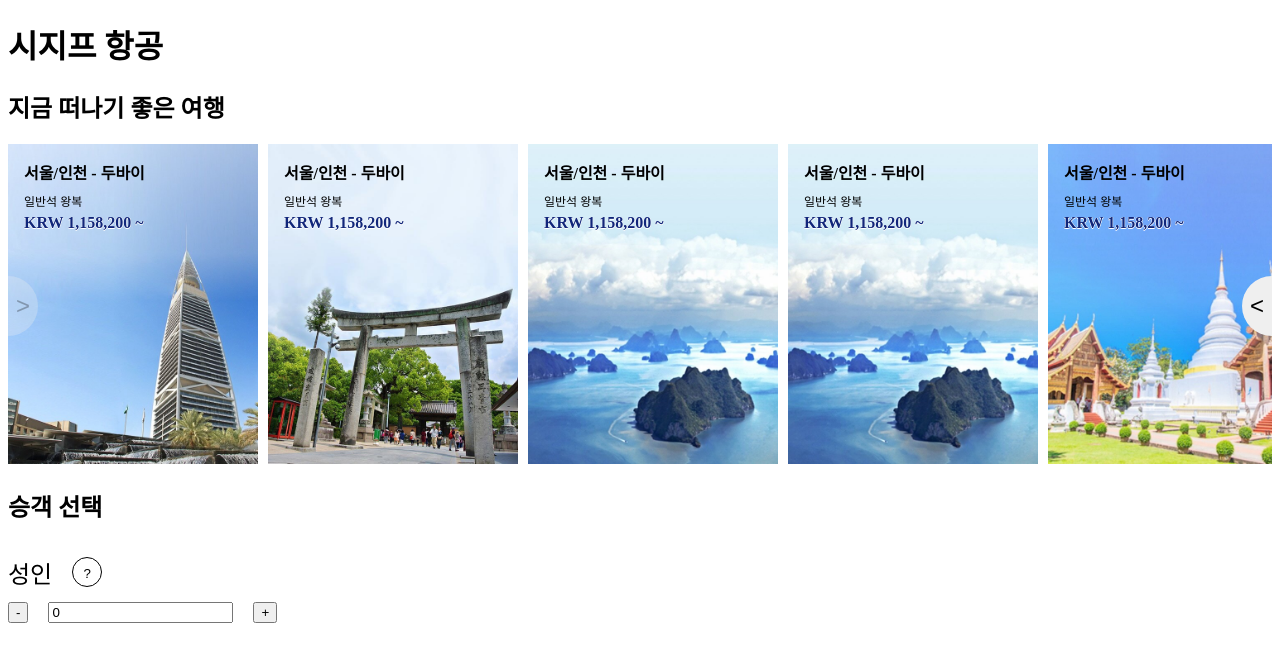
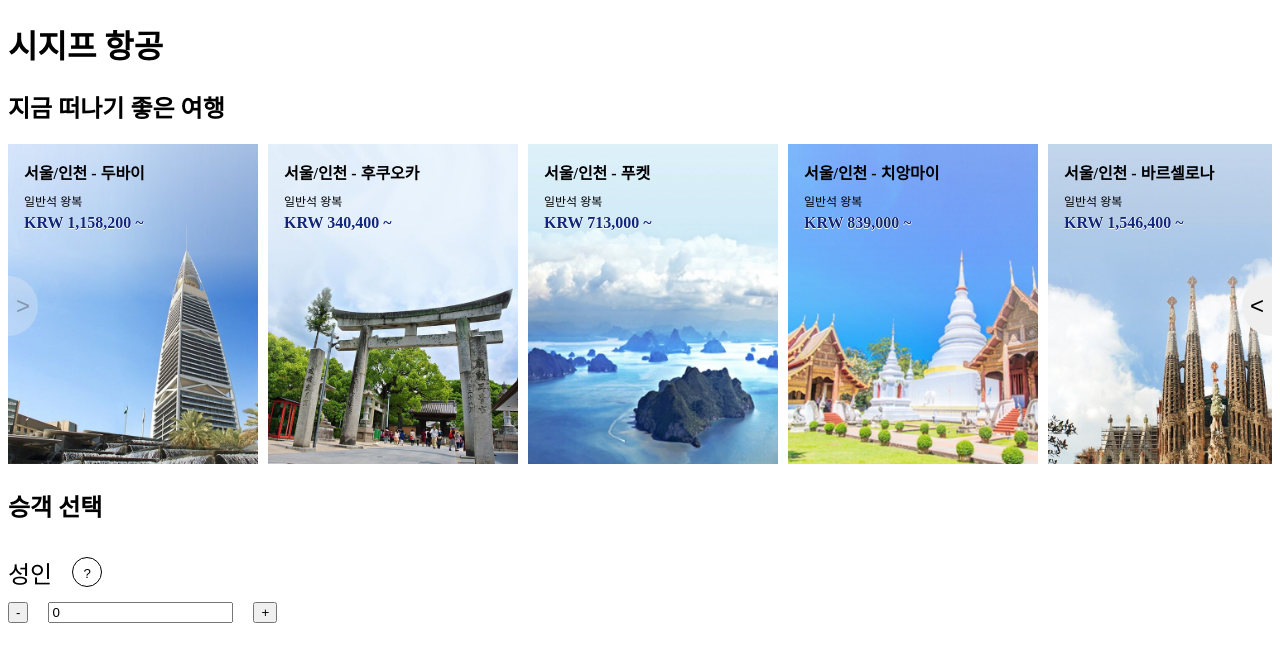
Before and after one commit to woowacourse/a11y-airline, a React app: page / in a window 1280 px wide. Shown: the top 662 px of the page. Built offline with nearby package versions, Linux system fonts and the light colour scheme.

Commit message:
feat: mock data 수정

```diff
--- a/src/Carousel.tsx
+++ b/src/Carousel.tsx
@@ -21,75 +21,66 @@ const TravelList = [
   },
   {
     departure: '서울/인천',
-    arrivals: '두바이',
+    arrivals: '후쿠오카',
     seatClass: '일반',
     isRound: '왕복',
-    bottomPrice: 1158200,
+    bottomPrice: 340400,
     imageUrl: Travel2,
-    href: 'https://www.koreanair.com/booking/best-prices?departureCode=ICN&destinationCode=DXB&duration=7&cabin=Y',
+    href: 'https://www.koreanair.com/booking/best-prices?departureCode=ICN&destinationCode=FUK&duration=7&cabin=Y',
   },
   {
     departure: '서울/인천',
-    arrivals: '두바이',
+    arrivals: '푸켓',
     seatClass: '일반',
     isRound: '왕복',
-    bottomPrice: 1158200,
+    bottomPrice: 713000,
     imageUrl: Travel3,
-    href: 'https://www.koreanair.com/booking/best-prices?departureCode=ICN&destinationCode=DXB&duration=7&cabin=Y',
+    href: 'https://www.koreanair.com/booking/best-prices?departureCode=ICN&destinationCode=HKT&duration=7&cabin=Y',
   },
   {
     departure: '서울/인천',
-    arrivals: '두바이',
+    arrivals: '치앙마이',
     seatClass: '일반',
     isRound: '왕복',
-    bottomPrice: 1158200,
-    imageUrl: Travel3,
-    href: 'https://www.koreanair.com/booking/best-prices?departureCode=ICN&destinationCode=DXB&duration=7&cabin=Y',
+    bottomPrice: 839000,
+    imageUrl: Travel4,
+    href: 'https://www.koreanair.com/booking/best-prices?departureCode=ICN&destinationCode=CNX&duration=7&cabin=Y',
   },
   {
     departure: '서울/인천',
-    arrivals: '두바이',
+    arrivals: '바르셀로나',
     seatClass: '일반',
     isRound: '왕복',
-    bottomPrice: 1158200,
-    imageUrl: Travel4,
-    href: 'https://www.koreanair.com/booking/best-prices?departureCode=ICN&destinationCode=DXB&duration=7&cabin=Y',
+    bottomPrice: 1546400,
+    imageUrl: Travel5,
+    href: 'https://www.koreanair.com/booking/best-prices?departureCode=ICN&destinationCode=BCN&duration=7&cabin=Y',
   },
   {
     departure: '서울/인천',
-    arrivals: '두바이',
+    arrivals: '하노이',
     seatClass: '일반',
     isRound: '왕복',
-    bottomPrice: 1158200,
-    imageUrl: Travel5,
-    href: 'https://www.koreanair.com/booking/best-prices?departureCode=ICN&destinationCode=DXB&duration=7&cabin=Y',
+    bottomPrice: 527600,
+    imageUrl: Travel6,
+    href: 'https://www.koreanair.com/booking/best-prices?departureCode=ICN&destinationCode=HAN&duration=7&cabin=Y',
   },
   {
     departure: '서울/인천',
-    arrivals: '두바이',
+    arrivals: '로마',
     seatClass: '일반',
     isRound: '왕복',
-    bottomPrice: 1158200,
-    imageUrl: Travel6,
-    href: 'https://www.koreanair.com/booking/best-prices?departureCode=ICN&destinationCode=DXB&duration=7&cabin=Y',
+    bottomPrice: 1454400,
+    imageUrl: Travel7,
+    href: 'https://www.koreanair.com/booking/best-prices?departureCode=ICN&destinationCode=FCO&duration=7&cabin=Y',
   },
   {
     departure: '서울/인천',
-    arrivals: '두바이',
+    arrivals: '호놀룰루 (하와이)',
     seatClass: '일반',
     isRound: '왕복',
-    bottomPrice: 1158200,
-    imageUrl: Travel7,
-    href: 'https://www.koreanair.com/booking/best-prices?departureCode=ICN&destinationCode=DXB&duration=7&cabin=Y',
-  },
-  {
-    departure: '서울/인천',
-    arrivals: '두바이',
-    seatClass: '일반',
-    isRound: '왕복',
-    bottomPrice: 1158200,
+    bottomPrice: 1245600,
     imageUrl: Travel8,
-    href: 'https://www.koreanair.com/booking/best-prices?departureCode=ICN&destinationCode=DXB&duration=7&cabin=Y',
+    href: 'https://www.koreanair.com/booking/best-prices?departureCode=ICN&destinationCode=HNL&duration=7&cabin=Y',
   },
 ];
 
```
